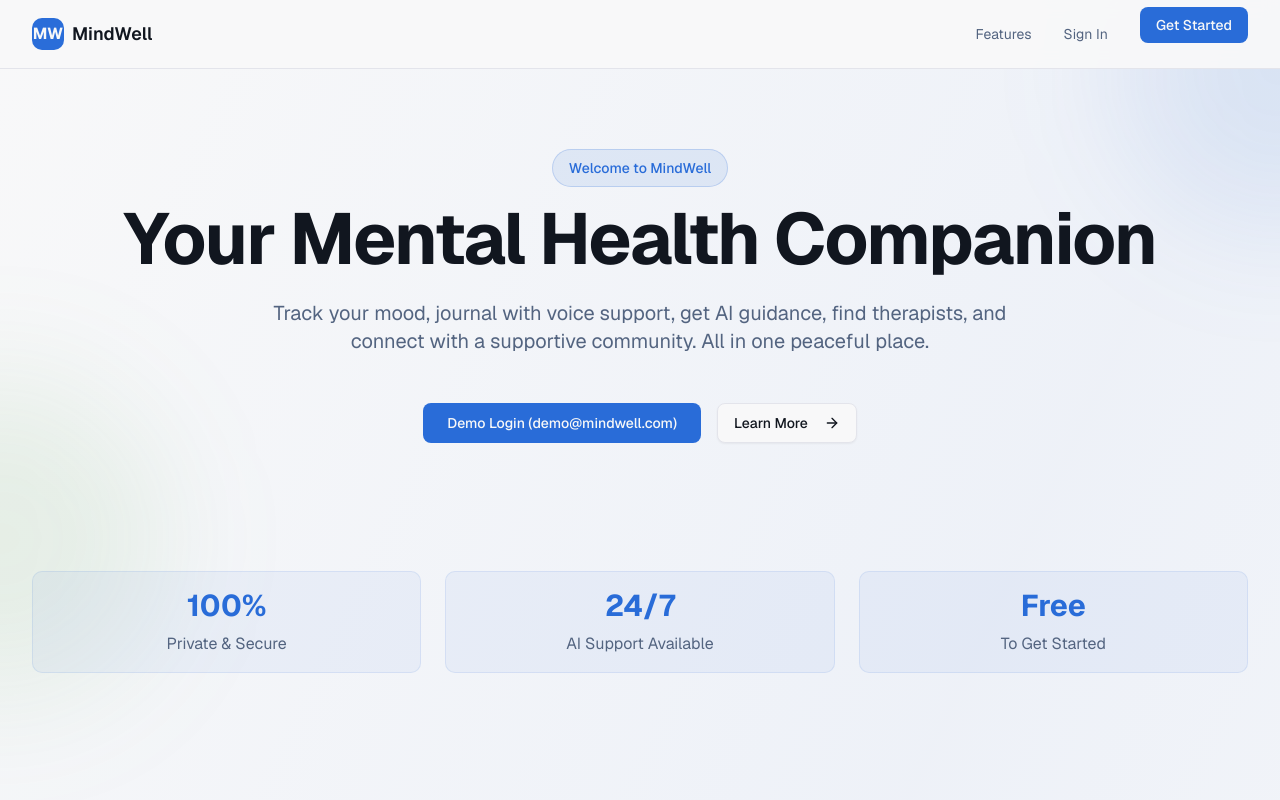
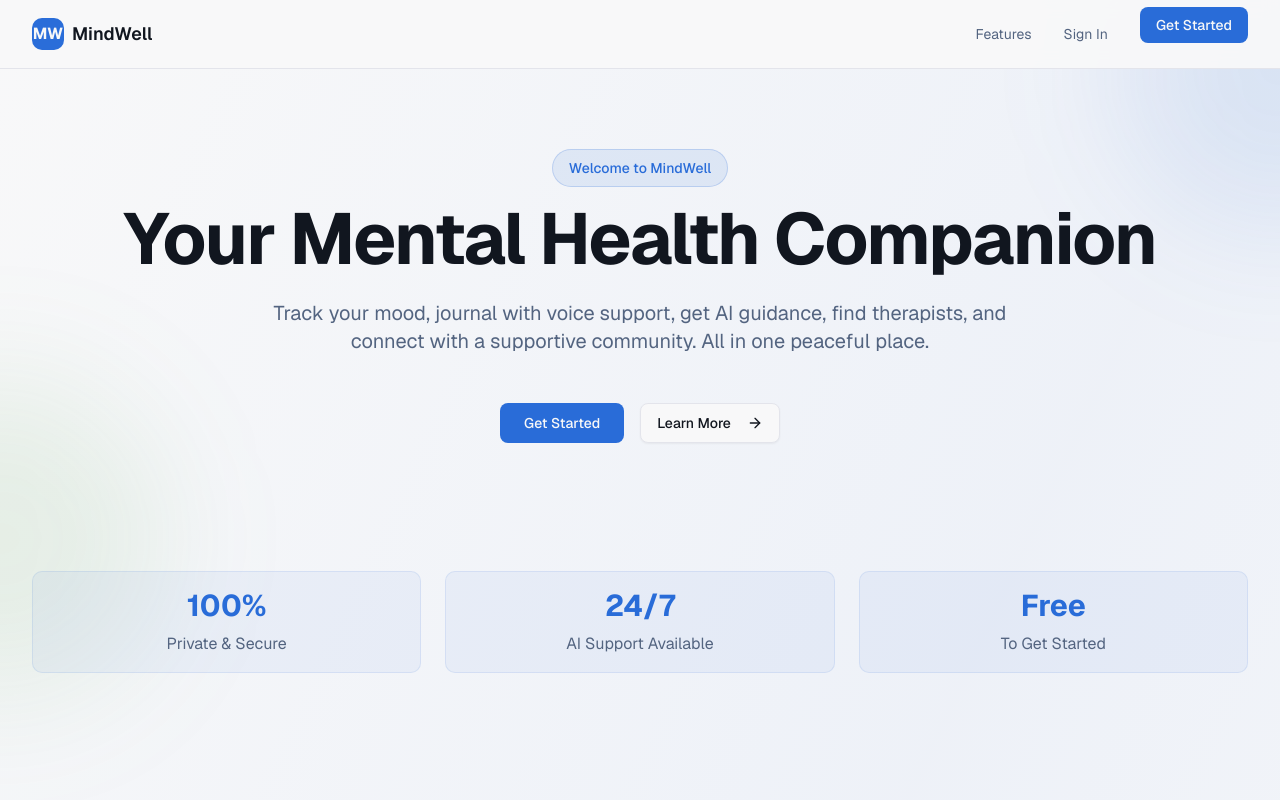
Before and after one commit to Jidnyasa-P/Mental-health-app, a Next.js app: page / in a window 1280 px wide. Shown: the top 800 px of the page. Built offline with nearby package versions, Linux system fonts and the light colour scheme.

Commit message:
feat: update login button text to "Get Started"

```diff
--- a/app/page.tsx
+++ b/app/page.tsx
@@ -101,7 +101,7 @@ export default function Home() {
 
           <div className="mt-12 flex items-center justify-center gap-4 flex-wrap animate-fade-in" style={{ animationDelay: '0.4s' }}>
             <Button size="lg" asChild className="hover:scale-105 transition-transform">
-              <Link href="/auth/login">Demo Login (demo@mindwell.com)</Link>
+              <Link href="/auth/login">Get Started</Link>
             </Button>
             <Button size="lg" variant="outline" asChild className="hover:scale-105 transition-transform">
               <Link href="#features">
```
